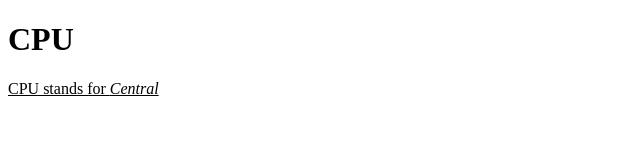
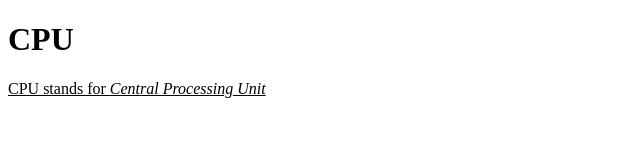
Before and after one commit to iamneo-production/bbcfbaebbfadaeccdfffebaeceaec, a website: page public/index.html in a window 1280 px wide. Shown: the whole page, without its empty margins (0-640 px from the left). Drawn offline with Linux system fonts and the light colour scheme.

Commit message:
Backup Commit

```diff
--- a/public/index.html
+++ b/public/index.html
@@ -4,6 +4,8 @@
     <h1>CPU</h1>
 </head>
 <body>
-    <u>CPU stands for <i>Central </i></u>
+    <u>CPU stands for <i>Central Processing Unit
+
+    </i></u>
 </body>
 </html>
```
